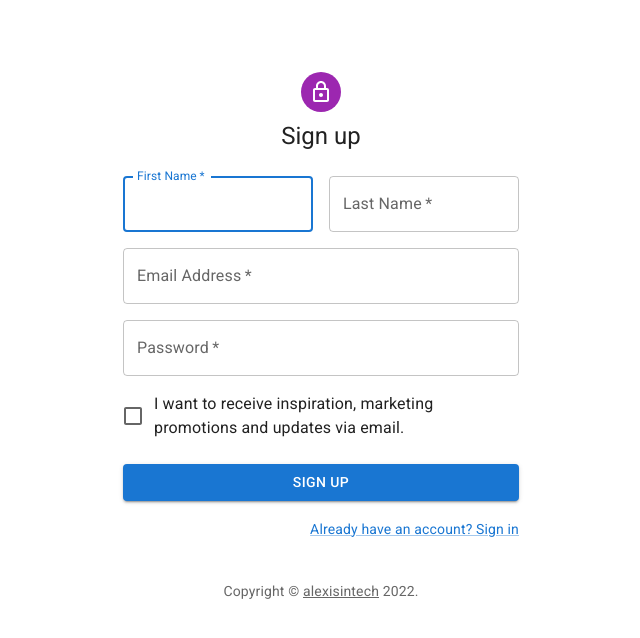
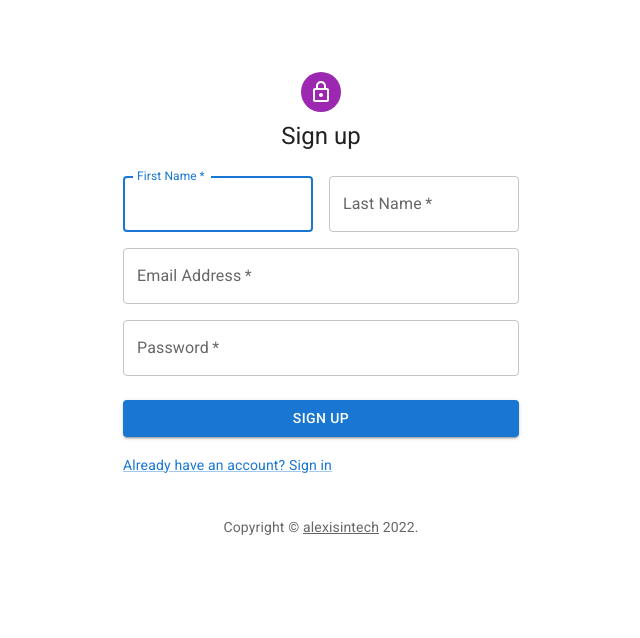
Before and after one commit to alexisintech/seize-the-day, a React (Vite) app in the folder client/: page /signup in a window 1280 px wide. Shown: the top 638 px of the page, without its empty margins (319-959 px from the left). Built offline with nearby package versions, Linux system fonts and the light colour scheme.

Commit message:
woops npm i in client folder

```diff
--- a/client/src/pages/Signup.jsx
+++ b/client/src/pages/Signup.jsx
@@ -93,14 +93,6 @@ export default function Signup() {
                   autoComplete="new-password"
                 />
               </Grid>
-              <Grid item xs={12}>
-                <FormControlLabel
-                  control={
-                    <Checkbox value="allowExtraEmails" color="primary" />
-                  }
-                  label="I want to receive inspiration, marketing promotions and updates via email."
-                />
-              </Grid>
             </Grid>
             <Button
               type="submit"
@@ -110,7 +102,7 @@ export default function Signup() {
             >
               Sign Up
             </Button>
-            <Grid container justifyContent="flex-end">
+            <Grid container justifyContent="flex-start">
               <Grid item>
                 <Link href="#" variant="body2">
                   Already have an account? Sign in
```
Also changed, not shown: 2 other files (tests, documents, lock files or other folders).
